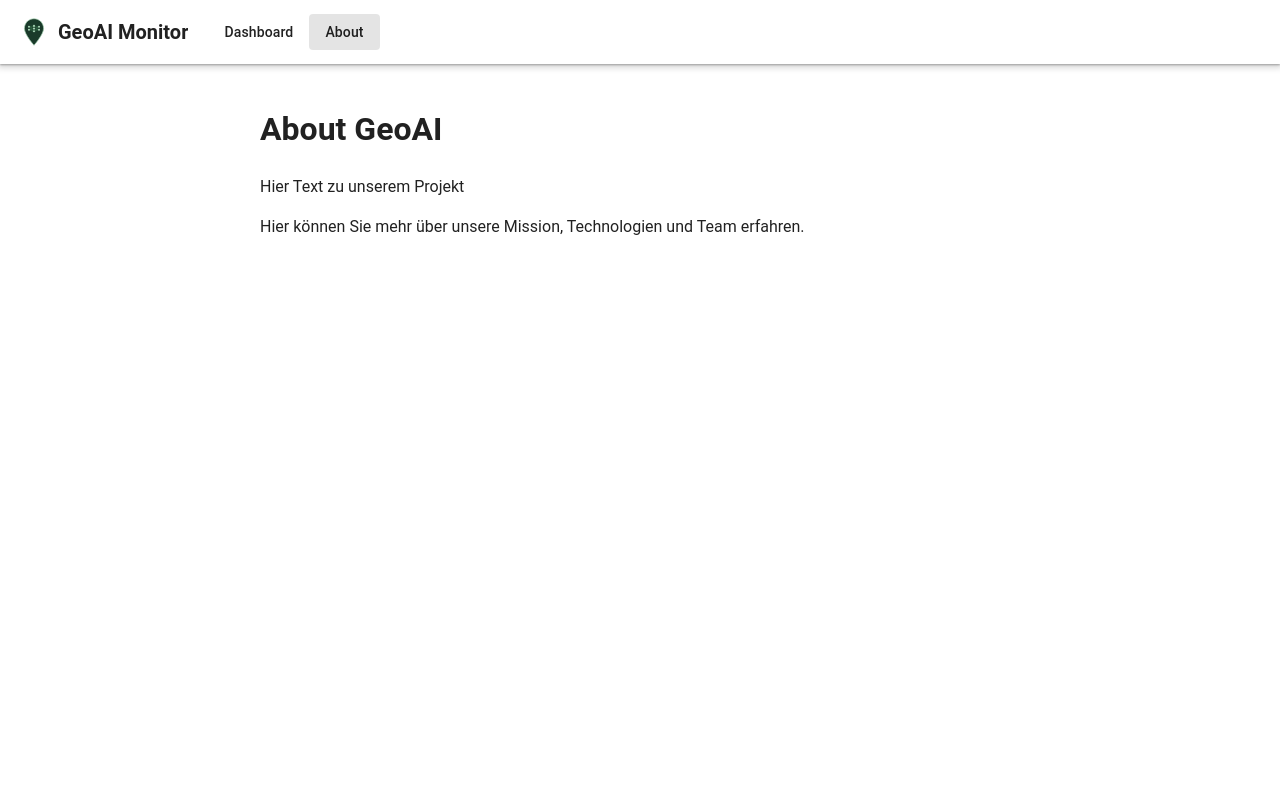
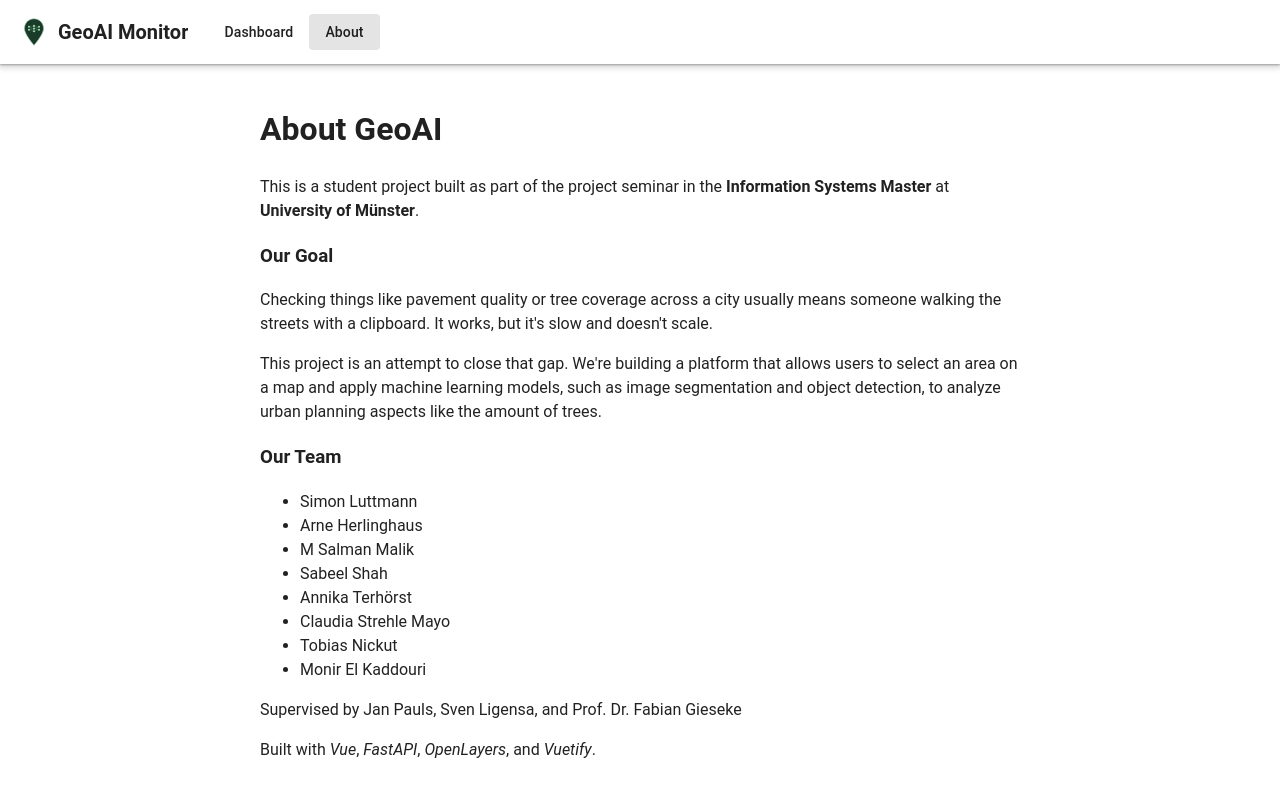
Before and after one commit to salmanzebmalik/geoai, a Vue app in the folder frontend/: page /about in a window 1280 px wide. Shown: the top 796 px of the page. Built offline with nearby package versions, Linux system fonts and the light colour scheme.

Commit message:
add about page text

```diff
--- a/frontend/src/App.vue
+++ b/frontend/src/App.vue
@@ -20,11 +20,7 @@
 </script>
 
 <style>
-.v-main {
-  background-color: white;
-}
-
-.v-app-bar {
+.v-main, .v-app-bar {
   background-color: white;
 }
 
--- a/frontend/src/views/About.vue
+++ b/frontend/src/views/About.vue
@@ -1,8 +1,31 @@
 <template>
   <div class="about">
     <h1>About GeoAI</h1>
-    <p>Hier Text zu unserem Projekt</p>
-    <p>Hier können Sie mehr über unsere Mission, Technologien und Team erfahren.</p>
+    <p>This is a student project built as part of the project seminar in the <b>Information Systems Master</b> at <b>University of Münster</b>.</p>
+
+    <h3>Our Goal</h3>
+    <p>Checking things like pavement quality or tree coverage across a city usually means someone walking the streets with a clipboard.
+    It works, but it's slow and doesn't scale.</p>
+
+    <p>
+      This project is an attempt to close that gap.
+      We're building a platform that allows users to select an area on a map and apply machine learning models,
+      such as image segmentation and object detection, to analyze urban planning aspects like the amount of trees.</p>
+
+    <h3>Our Team</h3>
+    <ul>
+      <li>Simon Luttmann</li>
+      <li>Arne Herlinghaus​</li>
+      <li>M Salman Malik​</li>
+      <li>Sabeel Shah​</li>
+      <li>Annika Terhörst​​</li>
+      <li>Claudia Strehle Mayo​​</li>
+      <li>Tobias Nickut​​​</li>
+      <li>Monir El Kaddouri​​</li>
+    </ul>
+
+    <p>Supervised by Jan Pauls, Sven Ligensa, and Prof. Dr. Fabian Gieseke</p>
+    <p>Built with <i>Vue</i>, <i>FastAPI</i>, <i>OpenLayers</i>, and <i>Vuetify</i>.</p>
   </div>
 </template>
 
```
